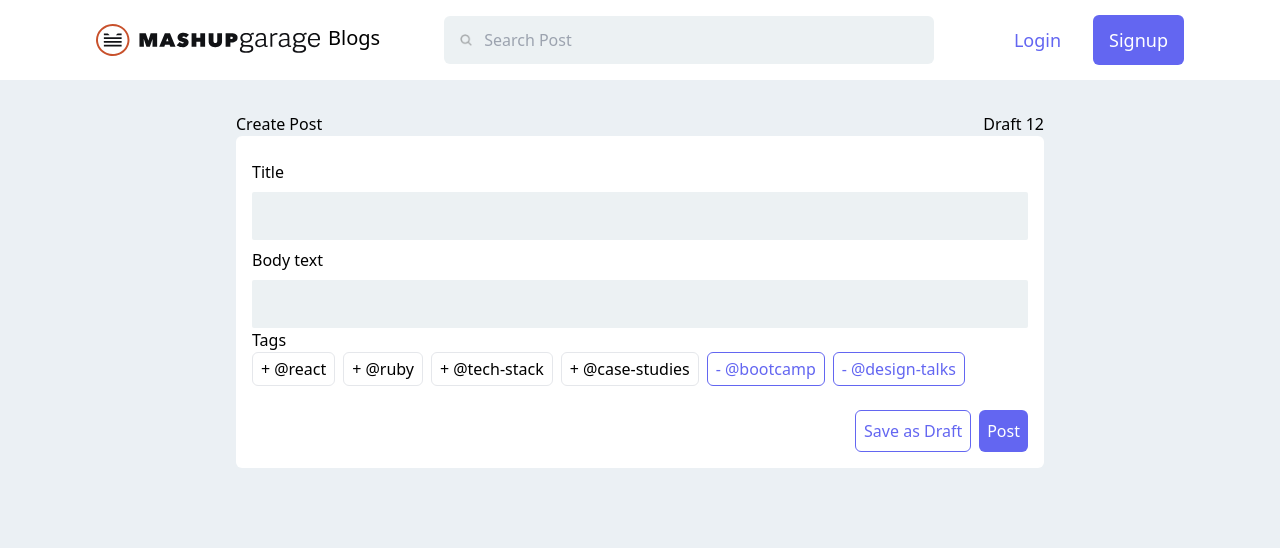
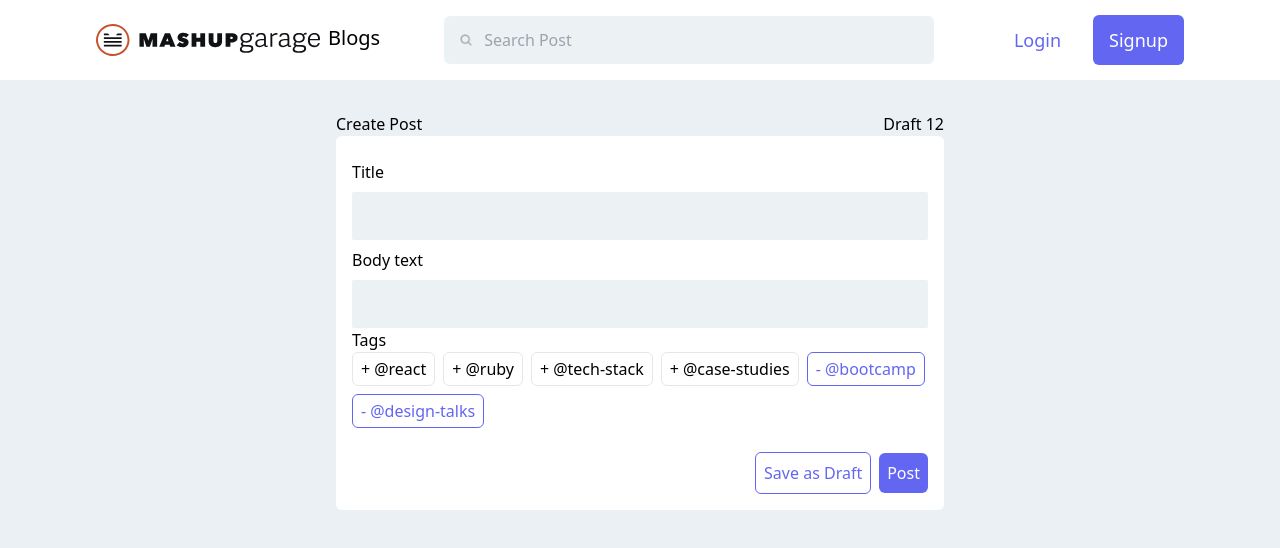
Before and after one commit to kiembully/MG-Blogs, a React (Create React App) app: page /post/create-post in a window 1280 px wide. Shown: the top 548 px of the page. Built offline with nearby package versions, Linux system fonts and the light colour scheme.

Commit message:
create post ui enhancement

```diff
--- a/src/api/axios.ts
+++ b/src/api/axios.ts
@@ -91,9 +91,9 @@ export const createPost = async (data: { title: string; body: string }) => {
       }
     })
 
-    console.log(res)
+    return res.status
   } catch (error) {
-    console.log(error)
+    return { code: 404 }
   }
 }
 
--- /dev/null
+++ b/src/components/Overlay/overlay.tsx
@@ -0,0 +1,18 @@
+import React from 'react'
+
+type ChildrenProps = {
+  children: JSX.Element | JSX.Element[]
+}
+
+const Overlay: React.FC<ChildrenProps> = ({ children }: ChildrenProps) => {
+  return (
+    <div
+      id='overlay'
+      className='absolute w-full h-full top-0 left-0 right-0 bottom-0 bg-black bg-opacity-50 z-2 flex items-center justify-center'
+    >
+      {children}
+    </div>
+  )
+}
+
+export default Overlay
--- a/src/components/Posts/PostCard.tsx/index.tsx
+++ b/src/components/Posts/PostCard.tsx/index.tsx
@@ -64,18 +64,18 @@ const PostCard: FC<Props> = ({ viewMode, post }) => {
           <div className='flex gap-2 flex-auto items-center'>
             <img alt='post avatar' src='/icons/default-avatar.png' className='h-5 w-5' />
             <a href='/profile' className='font-medium flex-auto'>
-              Kirby Borromeo
+              {post?.title}
             </a>
             <div className='flex items-center gap-1 text-gray-500'>
               <img alt='clock icon' src='/icons/ion_time-outline.svg' className='w-4 h-4' />
-              <p>6 hours ago</p>
+              <p>{post?.formattedCreatedAt}</p>
             </div>
           </div>
           <p className='text-gray-500 text-sm'>@design-talks</p>
         </div>
 
         <div>
-          <p className='font-medium text-lg mb-2'>{post?.title}</p>
+          <p className='font-medium text-lg mb-2'>{post?.body}</p>
 
           <div className='min-h-48 w-full overflow-hidden rounded-md'>
             <div
--- a/src/components/Posts/PostFormField/index.tsx
+++ b/src/components/Posts/PostFormField/index.tsx
@@ -2,6 +2,9 @@ import React, { useState } from 'react'
 import TextField from '../../TextField'
 import Button from '../../Button'
 import { createPost } from '../../../api'
+import Overlay from '../../Overlay/overlay'
+import CommonSpinner from '../../CommonSpinner'
+import { useNavigate } from 'react-router-dom'
 
 type Tag = {
   name: string
@@ -19,6 +22,7 @@ type PostFormFieldProps = {
 }
 
 const PostFormField: React.FC<PostFormFieldProps> = ({ variant }) => {
+  const navigate = useNavigate()
   const [newPost, setNewPost] = useState<CreatePostTypes>({
     title: '',
     bodyText: '',
@@ -45,23 +49,50 @@ const PostFormField: React.FC<PostFormFieldProps> = ({ variant }) => {
     })
   }
 
+  const [loading, setLoading] = useState<boolean>(false)
+  const [error, setError] = useState<boolean>(false)
+  const [resMessage, setResMessage] = useState<string>()
   const createPostHandler = async (event: React.FormEvent<HTMLFormElement>) => {
     event.preventDefault()
+
+    if (!newPost.title || !newPost.bodyText) {
+      setError(true)
+      setResMessage('Title and Body text cannot be empty')
+      return
+    }
+
+    setLoading(true)
     const res = await createPost({
       title: newPost.title,
       body: newPost.bodyText
     })
+
+    if (res === 200) {
+      setLoading(false)
+      setError(false)
+      setResMessage('Success!')
+      navigate('/')
+    } else {
+      setLoading(false)
+      setError(true)
+      setResMessage('Unable to create post. try again!')
+    }
   }
 
   return (
-    <form className='pt-8 px-4 mx-auto max-w-[840px] min-h-screen' onSubmit={createPostHandler}>
+    <form className='pt-8 px-4 mx-auto max-w-[640px] min-h-screen' onSubmit={createPostHandler}>
       <div className='flex'>
         <h1 className='flex-auto'>{variant === 'create' ? 'Create Post' : 'Edit Post'}</h1>
         <p>
           Draft <span>12</span>
         </p>
       </div>
-      <div className='p-4 rounded-md bg-white'>
+      <div className='overflow-hidden relative p-4 rounded-md bg-white'>
+        {loading && (
+          <Overlay>
+            <CommonSpinner />
+          </Overlay>
+        )}
         <TextField
           label='Title'
           type='text'
@@ -70,6 +101,7 @@ const PostFormField: React.FC<PostFormFieldProps> = ({ variant }) => {
           fullWidth
           onChange={onChange}
           classNames='mt-2 w-auto'
+          disabled={loading}
         />
         <TextField
           label='Body text'
@@ -79,6 +111,7 @@ const PostFormField: React.FC<PostFormFieldProps> = ({ variant }) => {
           fullWidth
           onChange={onChange}
           classNames='mt-2 w-auto'
+          disabled={loading}
         />
         <div>
           <p>Tags</p>
@@ -90,7 +123,11 @@ const PostFormField: React.FC<PostFormFieldProps> = ({ variant }) => {
                 }`}
                 key={tag.name}
               >
-                <button className='bg-[transparent]' onClick={() => handleTagClick(index)}>
+                <button
+                  type='button'
+                  className='bg-[transparent]'
+                  onClick={() => handleTagClick(index)}
+                >
                   {tag.selected ? '-' : '+'}
                 </button>
                 {tag.name}
@@ -98,13 +135,14 @@ const PostFormField: React.FC<PostFormFieldProps> = ({ variant }) => {
             ))}
           </div>
         </div>
-        <div className='flex flex-row-reverse gap-2'>
+        <div className='flex items-center flex-row-reverse gap-2'>
           <Button type='submit' classNames='mt-6'>
             {variant === 'create' ? 'Post' : 'Update'}
           </Button>
-          <Button classNames='mt-6' variant='outlined'>
+          <Button type='button' classNames='mt-6' variant='outlined'>
             Save as Draft
           </Button>
+          <p className={`text-left text-xs flex-1 mt-6 ${error && 'text-[red]'}`}>{resMessage}</p>
         </div>
       </div>
     </form>
--- a/src/helpers/interfaces.ts
+++ b/src/helpers/interfaces.ts
@@ -27,6 +27,7 @@ export interface Post {
   voteCounts: VoteCount
   image?: string | Blob
   comments: Comment[]
+  formattedCreatedAt?: string
 }
 
 export interface Tags {
```
